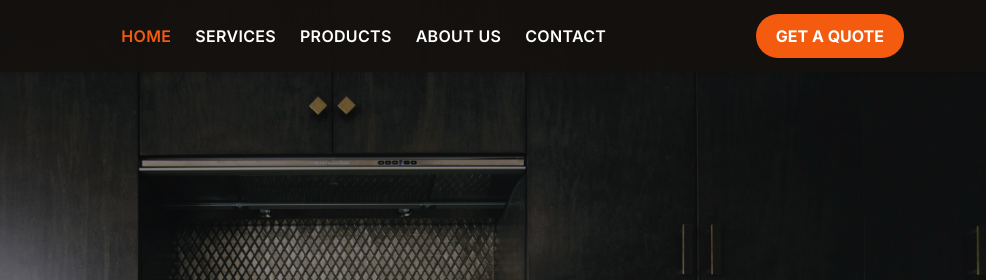
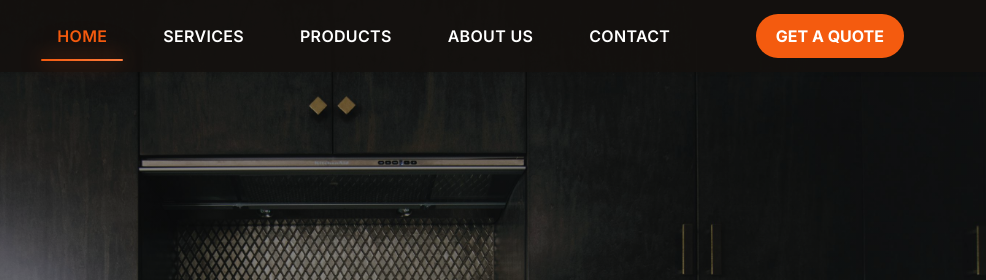
Before and after one commit to jaseem1033/nsrco-site, a plain HTML site: page index.html in a window 1280 px wide. Shown: the top 280 px of the page, 294-1280 px from the left. Drawn offline with nearby package versions, Linux system fonts and the light colour scheme.

Commit message:
changed navbar

```diff
--- a/main.js
+++ b/main.js
@@ -16,6 +16,42 @@ const handleScroll = () => {
 };
 
 window.addEventListener('scroll', handleScroll);
+
+// Update active nav link based on current page
+const updateActiveNavLink = () => {
+  const currentPath = window.location.pathname;
+  const navLinks = document.querySelectorAll('.top-nav .nav-link');
+
+  navLinks.forEach(link => {
+    // Remove active class from all links
+    link.classList.remove('active');
+
+    // Add active class to matching link
+    const href = link.getAttribute('href');
+    if (currentPath.includes(href) ||
+        (currentPath.endsWith('/') && href === 'index.html') ||
+        (currentPath.includes('index.html') && href === 'index.html')) {
+      link.classList.add('active');
+    }
+  });
+};
+
+// Call on page load
+updateActiveNavLink();
+
+// Also handle mobile menu links
+document.querySelectorAll('.offcanvas .nav-link').forEach(link => {
+  link.addEventListener('click', () => {
+    // Close the mobile menu
+    const offcanvasElement = document.querySelector('#mobileMenu');
+    if (offcanvasElement) {
+      const offcanvas = bootstrap.Offcanvas.getInstance(offcanvasElement);
+      if (offcanvas) {
+        offcanvas.hide();
+      }
+    }
+  });
+});
 
 // Smooth scroll for in-page links
 document.querySelectorAll('a[href^="#"]').forEach((anchor) => {
--- a/styles.css
+++ b/styles.css
@@ -39,6 +39,30 @@ a:hover {
   font-weight: 600;
   text-transform: uppercase;
   letter-spacing: 0.02em;
+  position: relative;
+  display: inline-block;
+  padding: 8px 16px;
+  transition: color 0.3s ease;
+}
+
+.top-nav .nav-link::after {
+  content: '';
+  position: absolute;
+  bottom: -5px;
+  left: 50%;
+  transform: translateX(-50%);
+  width: 0;
+  height: 2px;
+  background: linear-gradient(90deg, #f45b0f, #ff7e3f);
+  transition: width 0.3s ease;
+  border-radius: 1px;
+  box-shadow: 0 0 10px rgba(244, 91, 15, 0.6);
+}
+
+.top-nav .nav-link:hover::after,
+.top-nav .nav-link.active::after {
+  width: 100%;
+  box-shadow: 0 0 20px rgba(244, 91, 15, 0.8), 0 0 40px rgba(244, 91, 15, 0.4);
 }
 
 .top-nav .nav-link:hover,
```
